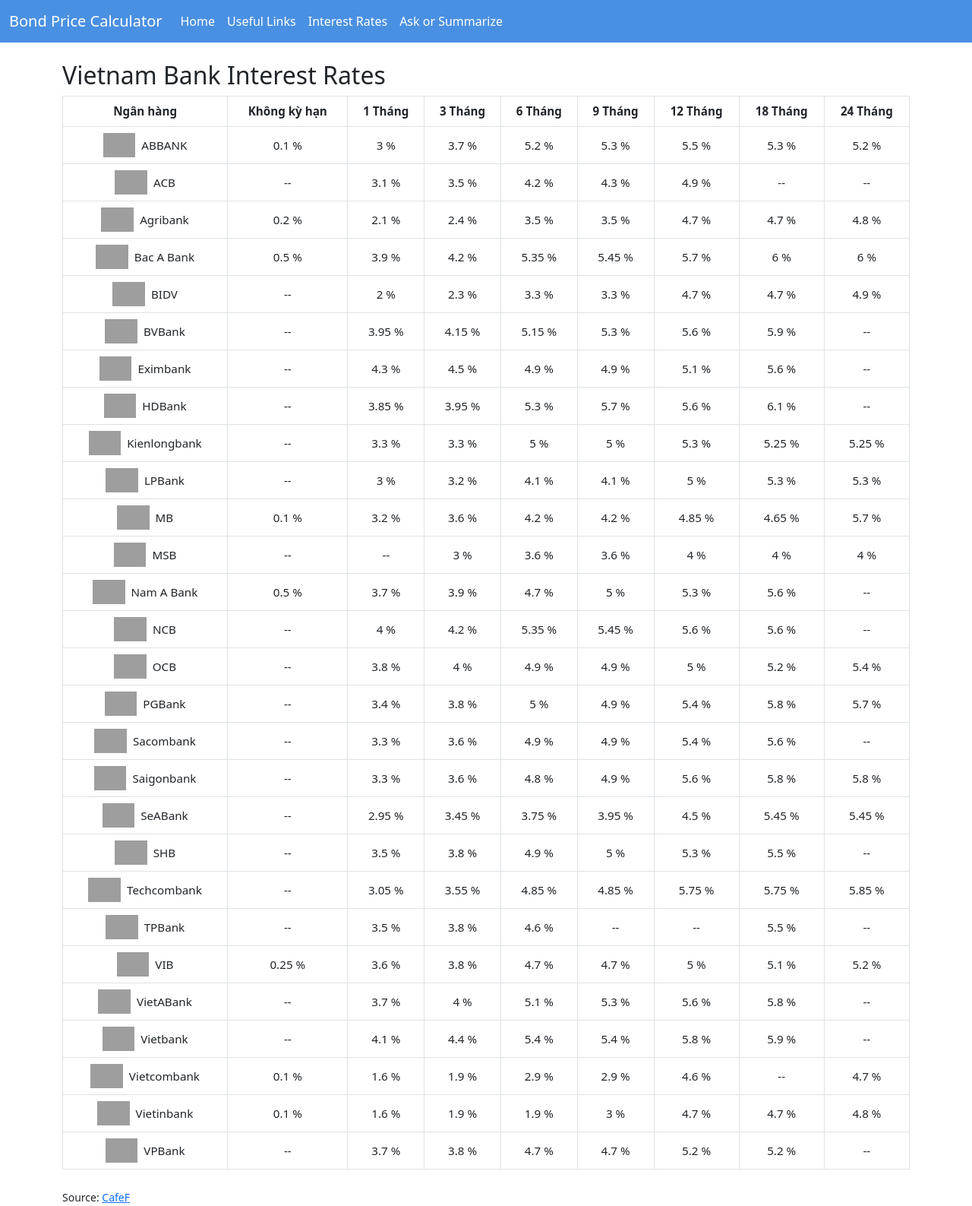
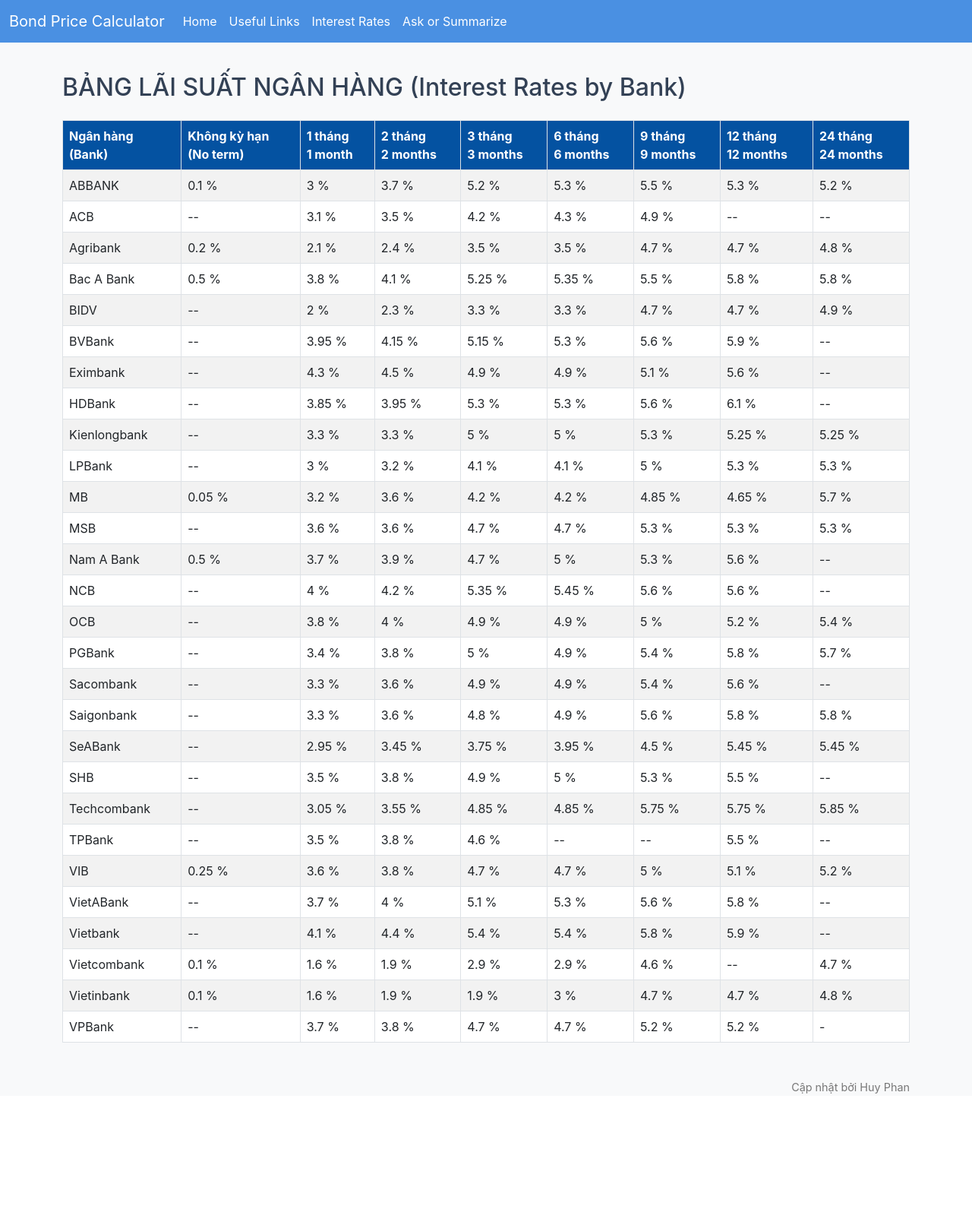
Before and after one commit to Huyphan1515/Fixed-Income-Pricing, a Flask app: page /interest-rates in a window 1280 px wide. Shown: the whole page at 76% size. After the commit the page ends 1439 px from the top, so only its background shows below. Run offline with Flask 3, Linux system fonts and the light colour scheme; data that the repository does not hold is empty; grey boxes are pictures that could not be loaded.

Commit message:
Update interest_rates.html

```diff
--- a/templates/interest_rates.html
+++ b/templates/interest_rates.html
@@ -1,172 +1,71 @@
 <!DOCTYPE html>
 <html lang="en">
 <head>
-  <meta charset="UTF-8" />
-  <title>Interest Rates Offered by Banks</title>
-  <meta name="viewport" content="width=device-width, initial-scale=1" />
-  <link rel="stylesheet" href="https://cdn.jsdelivr.net/npm/bootstrap@5.3.0/dist/css/bootstrap.min.css">
+    <meta charset="UTF-8">
+    <title>Interest Rates Table</title>
+    <link href="https://cdn.jsdelivr.net/npm/bootstrap@5.3.0/dist/css/bootstrap.min.css" rel="stylesheet" />
     <style>
-    .interest-table td, .interest-table th {
-      vertical-align: middle;
-      text-align: center;
-      font-size: 0.95rem;
-    }
-    .interest-table img {
-      max-height: 32px;
-      margin-right: 4px;
-      vertical-align: middle;
-    }
-    .interest-table span {
-      vertical-align: middle;
-      margin-left: 4px;
-    }
-    @media (max-width: 575.98px) {
-      .interest-table td, .interest-table th {
-        font-size: 0.8rem;
-        padding: 0.35rem;
-      }
-      .interest-table img { max-height: 20px; }
-    }
+        body { background: #f8f9fa; font-family: 'Inter', sans-serif; }
+        .container { margin-top: 40px; }
+        .table thead th { background: #0452A1; color: #fff; }
+        .table-striped > tbody > tr:nth-of-type(odd) { background-color: #f1f5f8; }
+        h2 { color: #334155; margin-bottom: 20px; }
+        .footer { font-size: 0.9rem; color: #777; text-align: right; margin-top: 2rem; }
+        .nowrap { white-space: nowrap; }
     </style>
 </head>
 <body>
     {% include 'navbar.html' %}
-  <div class="container mt-4">
-    <h2>Vietnam Bank Interest Rates</h2>
-    <div class="table-responsive mb-2">
-      <table class="table table-bordered interest-table">
+    <div class="container">
+        <h2 class="mb-4">BẢNG LÃI SUẤT NGÂN HÀNG (Interest Rates by Bank)</h2>
+        <div class="table-responsive">
+            <table class="table table-bordered table-striped align-middle">
                 <thead>
-          <tr id="header-table-interest">
-            <th class="title-bank">Ngân hàng</th>
-            <th>Không kỳ hạn</th>
-            <th>1 Tháng</th>
-            <th>3 Tháng</th>
-            <th>6 Tháng</th>
-            <th>9 Tháng</th>
-            <th>12 Tháng</th>
-            <th>18 Tháng</th>
-            <th>24 Tháng</th>
+                    <tr>
+                        <th>Ngân hàng<br>(Bank)</th>
+                        <th class="nowrap">Không kỳ hạn<br>(No term)</th>
+                        <th class="nowrap">1 tháng<br>1 month</th>
+                        <th class="nowrap">2 tháng<br>2 months</th>
+                        <th class="nowrap">3 tháng<br>3 months</th>
+                        <th class="nowrap">6 tháng<br>6 months</th>
+                        <th class="nowrap">9 tháng<br>9 months</th>
+                        <th class="nowrap">12 tháng<br>12 months</th>
+                        <th class="nowrap">24 tháng<br>24 months</th>
                     </tr>
                 </thead>
-        <tbody id="tb-interest-rate" class="scroll-firefox">
-          <tr>
-            <td><img src="https://cafef1.mediacdn.vn/Images/Uploaded/DuLieuDownload/ImageInterestRates/abbank22022023175341.jpg"><span>ABBANK</span></td>
-            <td>0.1 %</td><td>3 %</td><td>3.7 %</td><td>5.2 %</td><td>5.3 %</td><td>5.5 %</td><td>5.3 %</td><td>5.2 %</td>
-          </tr>
-          <tr>
-            <td><img src="https://cafef1.mediacdn.vn/Images/Uploaded/DuLieuDownload/ImageInterestRates/acb22022023175713.png"><span>ACB</span></td>
-            <td>--</td><td>3.1 %</td><td>3.5 %</td><td>4.2 %</td><td>4.3 %</td><td>4.9 %</td><td>--</td><td>--</td>
-          </tr>
-          <tr>
-            <td><img src="https://cafef1.mediacdn.vn/Images/agribank.png"><span>Agribank</span></td>
-            <td>0.2 %</td><td>2.1 %</td><td>2.4 %</td><td>3.5 %</td><td>3.5 %</td><td>4.7 %</td><td>4.7 %</td><td>4.8 %</td>
-          </tr>
-          <tr>
-            <td><img src="https://cafef1.mediacdn.vn/Images/Uploaded/DuLieuDownload/ImageInterestRates/bacabank22022023175428.png"><span>Bac A Bank</span></td>
-            <td>0.5 %</td><td>3.9 %</td><td>4.2 %</td><td>5.35 %</td><td>5.45 %</td><td>5.7 %</td><td>6 %</td><td>6 %</td>
-          </tr>
-          <tr>
-            <td><img src="https://cafef1.mediacdn.vn/Images/bid.png"><span>BIDV</span></td>
-            <td>--</td><td>2 %</td><td>2.3 %</td><td>3.3 %</td><td>3.3 %</td><td>4.7 %</td><td>4.7 %</td><td>4.9 %</td>
-          </tr>
-          <tr>
-            <td><img src="https://cafef1.mediacdn.vn/Images/Uploaded/DuLieuDownload/ImageInterestRates/BVB22022023141421.PNG"><span>BVBank</span></td>
-            <td>--</td><td>3.95 %</td><td>4.15 %</td><td>5.15 %</td><td>5.3 %</td><td>5.6 %</td><td>5.9 %</td><td>--</td>
-          </tr>
-          <tr>
-            <td><img src="https://cafef1.mediacdn.vn/Images/Uploaded/DuLieuDownload/ImageInterestRates/EIB22022023141841.PNG"><span>Eximbank</span></td>
-            <td>--</td><td>4.3 %</td><td>4.5 %</td><td>4.9 %</td><td>4.9 %</td><td>5.1 %</td><td>5.6 %</td><td>--</td>
-          </tr>
-          <tr>
-            <td><img src="https://cafef1.mediacdn.vn/Images/Uploaded/DuLieuDownload/ImageInterestRates/HDB22022023142340.PNG"><span>HDBank</span></td>
-            <td>--</td><td>3.85 %</td><td>3.95 %</td><td>5.3 %</td><td>5.7 %</td><td>5.6 %</td><td>6.1 %</td><td>--</td>
-          </tr>
-          <tr>
-            <td><img src="https://cafef1.mediacdn.vn/Images/Uploaded/DuLieuDownload/ImageInterestRates/klbank22022023175106.png"><span>Kienlongbank</span></td>
-            <td>--</td><td>3.3 %</td><td>3.3 %</td><td>5 %</td><td>5 %</td><td>5.3 %</td><td>5.25 %</td><td>5.25 %</td>
-          </tr>
-          <tr>
-            <td><img src="https://cafef1.mediacdn.vn/Images/Uploaded/DuLieuDownload/ImageInterestRates/LPB22022023142600.PNG"><span>LPBank</span></td>
-            <td>--</td><td>3 %</td><td>3.2 %</td><td>4.1 %</td><td>4.1 %</td><td>5 %</td><td>5.3 %</td><td>5.3 %</td>
-          </tr>
-          <tr>
-            <td><img src="https://cafef1.mediacdn.vn/Images/mbb.jpg"><span>MB</span></td>
-            <td>0.1 %</td><td>3.2 %</td><td>3.6 %</td><td>4.2 %</td><td>4.2 %</td><td>4.85 %</td><td>4.65 %</td><td>5.7 %</td>
-          </tr>
-          <tr>
-            <td><img src="https://cafef1.mediacdn.vn/Images/Uploaded/DuLieuDownload/ImageInterestRates/MSB22022023142919.PNG"><span>MSB</span></td>
-            <td>--</td><td>--</td><td>3 %</td><td>3.6 %</td><td>3.6 %</td><td>4 %</td><td>4 %</td><td>4 %</td>
-          </tr>
-          <tr>
-            <td><img src="https://cafef1.mediacdn.vn/Images/Uploaded/DuLieuDownload/ImageInterestRates/logo2_4efce22022023180036.png"><span>Nam A Bank</span></td>
-            <td>0.5 %</td><td>3.7 %</td><td>3.9 %</td><td>4.7 %</td><td>5 %</td><td>5.3 %</td><td>5.6 %</td><td>--</td>
-          </tr>
-          <tr>
-            <td><img src="https://cafef1.mediacdn.vn/Images/Uploaded/DuLieuDownload/ImageInterestRates/NVB22022023143038.PNG"><span>NCB</span></td>
-            <td>--</td><td>4 %</td><td>4.2 %</td><td>5.35 %</td><td>5.45 %</td><td>5.6 %</td><td>5.6 %</td><td>--</td>
-          </tr>
-          <tr>
-            <td><img src="https://cafef1.mediacdn.vn/Images/Uploaded/DuLieuDownload/ImageInterestRates/ocb22022023182838.jpg"><span>OCB</span></td>
-            <td>--</td><td>3.8 %</td><td>4 %</td><td>4.9 %</td><td>4.9 %</td><td>5 %</td><td>5.2 %</td><td>5.4 %</td>
-          </tr>
-          <tr>
-            <td><img src="https://cafef1.mediacdn.vn/Images/Uploaded/DuLieuDownload/ImageInterestRates/PGB22022023143135.PNG"><span>PGBank</span></td>
-            <td>--</td><td>3.4 %</td><td>3.8 %</td><td>5 %</td><td>4.9 %</td><td>5.4 %</td><td>5.8 %</td><td>5.7 %</td>
-          </tr>
-          <tr>
-            <td><img src="https://cafef1.mediacdn.vn/Images/Uploaded/DuLieuDownload/ImageInterestRates/STB19052023145656.PNG"><span>Sacombank</span></td>
-            <td>--</td><td>3.3 %</td><td>3.6 %</td><td>4.9 %</td><td>4.9 %</td><td>5.4 %</td><td>5.6 %</td><td>--</td>
-          </tr>
-          <tr>
-            <td><img src="https://cafef1.mediacdn.vn/Images/Uploaded/DuLieuDownload/ImageInterestRates/SGB22022023143225.PNG"><span>Saigonbank</span></td>
-            <td>--</td><td>3.3 %</td><td>3.6 %</td><td>4.8 %</td><td>4.9 %</td><td>5.6 %</td><td>5.8 %</td><td>5.8 %</td>
-          </tr>
-          <tr>
-            <td><img src="https://cafef1.mediacdn.vn/Images/Uploaded/DuLieuDownload/ImageInterestRates/SSB22022023143426.PNG"><span>SeABank</span></td>
-            <td>--</td><td>2.95 %</td><td>3.45 %</td><td>3.75 %</td><td>3.95 %</td><td>4.5 %</td><td>5.45 %</td><td>5.45 %</td>
-          </tr>
-          <tr>
-            <td><img src="https://cafef1.mediacdn.vn/Images/Uploaded/DuLieuDownload/ImageInterestRates/SHB22022023143313.PNG"><span>SHB</span></td>
-            <td>--</td><td>3.5 %</td><td>3.8 %</td><td>4.9 %</td><td>5 %</td><td>5.3 %</td><td>5.5 %</td><td>--</td>
-          </tr>
-          <tr>
-            <td><img src="https://cafef1.mediacdn.vn/Images/tcb.jpg"><span>Techcombank</span></td>
-            <td>--</td><td>3.05 %</td><td>3.55 %</td><td>4.85 %</td><td>4.85 %</td><td>5.75 %</td><td>5.75 %</td><td>5.85 %</td>
-          </tr>
-          <tr>
-            <td><img src="https://cafef1.mediacdn.vn/Images/tpb.jpg"><span>TPBank</span></td>
-            <td>--</td><td>3.5 %</td><td>3.8 %</td><td>4.6 %</td><td>--</td><td>--</td><td>5.5 %</td><td>--</td>
-          </tr>
-          <tr>
-            <td><img src="https://cafef1.mediacdn.vn/Images/vib.png"><span>VIB</span></td>
-            <td>0.25 %</td><td>3.6 %</td><td>3.8 %</td><td>4.7 %</td><td>4.7 %</td><td>5 %</td><td>5.1 %</td><td>5.2 %</td>
-          </tr>
-          <tr>
-            <td><img src="https://cafef1.mediacdn.vn/Images/Uploaded/DuLieuDownload/ImageInterestRates/VAB22022023143802.PNG"><span>VietABank</span></td>
-            <td>--</td><td>3.7 %</td><td>4 %</td><td>5.1 %</td><td>5.3 %</td><td>5.6 %</td><td>5.8 %</td><td>--</td>
-          </tr>
-          <tr>
-            <td><img src="https://cafef1.mediacdn.vn/Images/Uploaded/DuLieuDownload/ImageInterestRates/VBB22022023143854.PNG"><span>Vietbank</span></td>
-            <td>--</td><td>4.1 %</td><td>4.4 %</td><td>5.4 %</td><td>5.4 %</td><td>5.8 %</td><td>5.9 %</td><td>--</td>
-          </tr>
-          <tr>
-            <td><img src="https://cafef1.mediacdn.vn/Images/vcb.jpg"><span>Vietcombank</span></td>
-            <td>0.1 %</td><td>1.6 %</td><td>1.9 %</td><td>2.9 %</td><td>2.9 %</td><td>4.6 %</td><td>--</td><td>4.7 %</td>
-          </tr>
-          <tr>
-            <td><img src="https://cafef1.mediacdn.vn/Images/ctg.png"><span>Vietinbank</span></td>
-            <td>0.1 %</td><td>1.6 %</td><td>1.9 %</td><td>1.9 %</td><td>3 %</td><td>4.7 %</td><td>4.7 %</td><td>4.8 %</td>
-          </tr>
-          <tr>
-            <td><img src="https://cafef1.mediacdn.vn/Images/Uploaded/DuLieuDownload/ImageInterestRates/vpb512x512bb22022023113228.jpg"><span>VPBank</span></td>
-            <td>--</td><td>3.7 %</td><td>3.8 %</td><td>4.7 %</td><td>4.7 %</td><td>5.2 %</td><td>5.2 %</td><td>--</td>
-          </tr>
+                <tbody>
+                    <tr><td>ABBANK</td><td>0.1 %</td><td>3 %</td><td>3.7 %</td><td>5.2 %</td><td>5.3 %</td><td>5.5 %</td><td>5.3 %</td><td>5.2 %</td></tr>
+                    <tr><td>ACB</td><td>--</td><td>3.1 %</td><td>3.5 %</td><td>4.2 %</td><td>4.3 %</td><td>4.9 %</td><td>--</td><td>--</td></tr>
+                    <tr><td>Agribank</td><td>0.2 %</td><td>2.1 %</td><td>2.4 %</td><td>3.5 %</td><td>3.5 %</td><td>4.7 %</td><td>4.7 %</td><td>4.8 %</td></tr>
+                    <tr><td>Bac A Bank</td><td>0.5 %</td><td>3.8 %</td><td>4.1 %</td><td>5.25 %</td><td>5.35 %</td><td>5.5 %</td><td>5.8 %</td><td>5.8 %</td></tr>
+                    <tr><td>BIDV</td><td>--</td><td>2 %</td><td>2.3 %</td><td>3.3 %</td><td>3.3 %</td><td>4.7 %</td><td>4.7 %</td><td>4.9 %</td></tr>
+                    <tr><td>BVBank</td><td>--</td><td>3.95 %</td><td>4.15 %</td><td>5.15 %</td><td>5.3 %</td><td>5.6 %</td><td>5.9 %</td><td>--</td></tr>
+                    <tr><td>Eximbank</td><td>--</td><td>4.3 %</td><td>4.5 %</td><td>4.9 %</td><td>4.9 %</td><td>5.1 %</td><td>5.6 %</td><td>--</td></tr>
+                    <tr><td>HDBank</td><td>--</td><td>3.85 %</td><td>3.95 %</td><td>5.3 %</td><td>5.3 %</td><td>5.6 %</td><td>6.1 %</td><td>--</td></tr>
+                    <tr><td>Kienlongbank</td><td>--</td><td>3.3 %</td><td>3.3 %</td><td>5 %</td><td>5 %</td><td>5.3 %</td><td>5.25 %</td><td>5.25 %</td></tr>
+                    <tr><td>LPBank</td><td>--</td><td>3 %</td><td>3.2 %</td><td>4.1 %</td><td>4.1 %</td><td>5 %</td><td>5.3 %</td><td>5.3 %</td></tr>
+                    <tr><td>MB</td><td>0.05 %</td><td>3.2 %</td><td>3.6 %</td><td>4.2 %</td><td>4.2 %</td><td>4.85 %</td><td>4.65 %</td><td>5.7 %</td></tr>
+                    <tr><td>MSB</td><td>--</td><td>3.6 %</td><td>3.6 %</td><td>4.7 %</td><td>4.7 %</td><td>5.3 %</td><td>5.3 %</td><td>5.3 %</td></tr>
+                    <tr><td>Nam A Bank</td><td>0.5 %</td><td>3.7 %</td><td>3.9 %</td><td>4.7 %</td><td>5 %</td><td>5.3 %</td><td>5.6 %</td><td>--</td></tr>
+                    <tr><td>NCB</td><td>--</td><td>4 %</td><td>4.2 %</td><td>5.35 %</td><td>5.45 %</td><td>5.6 %</td><td>5.6 %</td><td>--</td></tr>
+                    <tr><td>OCB</td><td>--</td><td>3.8 %</td><td>4 %</td><td>4.9 %</td><td>4.9 %</td><td>5 %</td><td>5.2 %</td><td>5.4 %</td></tr>
+                    <tr><td>PGBank</td><td>--</td><td>3.4 %</td><td>3.8 %</td><td>5 %</td><td>4.9 %</td><td>5.4 %</td><td>5.8 %</td><td>5.7 %</td></tr>
+                    <tr><td>Sacombank</td><td>--</td><td>3.3 %</td><td>3.6 %</td><td>4.9 %</td><td>4.9 %</td><td>5.4 %</td><td>5.6 %</td><td>--</td></tr>
+                    <tr><td>Saigonbank</td><td>--</td><td>3.3 %</td><td>3.6 %</td><td>4.8 %</td><td>4.9 %</td><td>5.6 %</td><td>5.8 %</td><td>5.8 %</td></tr>
+                    <tr><td>SeABank</td><td>--</td><td>2.95 %</td><td>3.45 %</td><td>3.75 %</td><td>3.95 %</td><td>4.5 %</td><td>5.45 %</td><td>5.45 %</td></tr>
+                    <tr><td>SHB</td><td>--</td><td>3.5 %</td><td>3.8 %</td><td>4.9 %</td><td>5 %</td><td>5.3 %</td><td>5.5 %</td><td>--</td></tr>
+                    <tr><td>Techcombank</td><td>--</td><td>3.05 %</td><td>3.55 %</td><td>4.85 %</td><td>4.85 %</td><td>5.75 %</td><td>5.75 %</td><td>5.85 %</td></tr>
+                    <tr><td>TPBank</td><td>--</td><td>3.5 %</td><td>3.8 %</td><td>4.6 %</td><td>--</td><td>--</td><td>5.5 %</td><td>--</td></tr>
+                    <tr><td>VIB</td><td>0.25 %</td><td>3.6 %</td><td>3.8 %</td><td>4.7 %</td><td>4.7 %</td><td>5 %</td><td>5.1 %</td><td>5.2 %</td></tr>
+                    <tr><td>VietABank</td><td>--</td><td>3.7 %</td><td>4 %</td><td>5.1 %</td><td>5.3 %</td><td>5.6 %</td><td>5.8 %</td><td>--</td></tr>
+                    <tr><td>Vietbank</td><td>--</td><td>4.1 %</td><td>4.4 %</td><td>5.4 %</td><td>5.4 %</td><td>5.8 %</td><td>5.9 %</td><td>--</td></tr>
+                    <tr><td>Vietcombank</td><td>0.1 %</td><td>1.6 %</td><td>1.9 %</td><td>2.9 %</td><td>2.9 %</td><td>4.6 %</td><td>--</td><td>4.7 %</td></tr>
+                    <tr><td>Vietinbank</td><td>0.1 %</td><td>1.6 %</td><td>1.9 %</td><td>1.9 %</td><td>3 %</td><td>4.7 %</td><td>4.7 %</td><td>4.8 %</td></tr>
+                    <tr><td>VPBank</td><td>--</td><td>3.7 %</td><td>3.8 %</td><td>4.7 %</td><td>4.7 %</td><td>5.2 %</td><td>5.2 %</td><td>-</td></tr>
                 </tbody>
             </table>
         </div>
-    <div>
-      <small>Source: <a href="https://cafef.vn/du-lieu/lai-suat-ngan-hang.chn" target="_blank">CafeF</a></small>
-    </div>
+        <div class="footer">Cập nhật bởi Huy Phan</div>
     </div>
 </body>
 </html>
```
Lines whose indentation alone changed are shown as unchanged.
